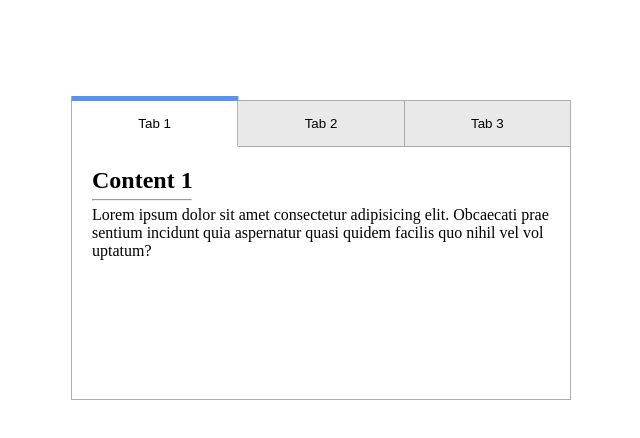
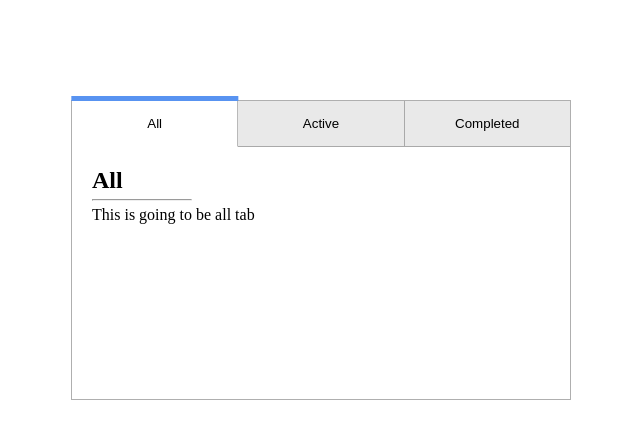
Before and after one commit to hitmaizer/todo-list, a React (Create React App) app: page / in a window 1280 px wide. Shown: the top 438 px of the page, without its empty margins (319-959 px from the left). Built offline with nearby package versions, Linux system fonts and the light colour scheme.

Commit message:
changed template text from tabs

```diff
--- a/src/components/Tabs.jsx
+++ b/src/components/Tabs.jsx
@@ -15,19 +15,19 @@ function Tabs() {
           className={toggleState === 1 ? "tabs active-tabs" : "tabs"}
           onClick={() => toggleTab(1)}
         >
-          Tab 1
+          All
         </button>
         <button
           className={toggleState === 2 ? "tabs active-tabs" : "tabs"}
           onClick={() => toggleTab(2)}
         >
-          Tab 2
+          Active
         </button>
         <button
           className={toggleState === 3 ? "tabs active-tabs" : "tabs"}
           onClick={() => toggleTab(3)}
         >
-          Tab 3
+          Completed
         </button>
       </div>
 
@@ -35,38 +35,30 @@ function Tabs() {
         <div
           className={toggleState === 1 ? "content  active-content" : "content"}
         >
-          <h2>Content 1</h2>
+          <h2>All</h2>
           <hr />
           <p>
-            Lorem ipsum dolor sit amet consectetur adipisicing elit. Obcaecati
-            praesentium incidunt quia aspernatur quasi quidem facilis quo nihil
-            vel voluptatum?
+            This is going to be all tab
           </p>
         </div>
 
         <div
           className={toggleState === 2 ? "content  active-content" : "content"}
         >
-          <h2>Content 2</h2>
+          <h2>Active</h2>
           <hr />
           <p>
-            Lorem ipsum dolor sit amet consectetur adipisicing elit. Sapiente
-            voluptatum qui adipisci.
+            This is going to be active items
           </p>
         </div>
 
         <div
           className={toggleState === 3 ? "content  active-content" : "content"}
         >
-          <h2>Content 3</h2>
+          <h2>Completed</h2>
           <hr />
           <p>
-            Lorem ipsum dolor sit amet, consectetur adipisicing elit. Eos sed
-            nostrum rerum laudantium totam unde adipisci incidunt modi alias!
-            Accusamus in quia odit aspernatur provident et ad vel distinctio
-            recusandae totam quidem repudiandae omnis veritatis nostrum
-            laboriosam architecto optio rem, dignissimos voluptatum beatae
-            aperiam voluptatem atque. Beatae rerum dolores sunt.
+            This is going to be completed items plus delete
           </p>
         </div>
       </div>
```
